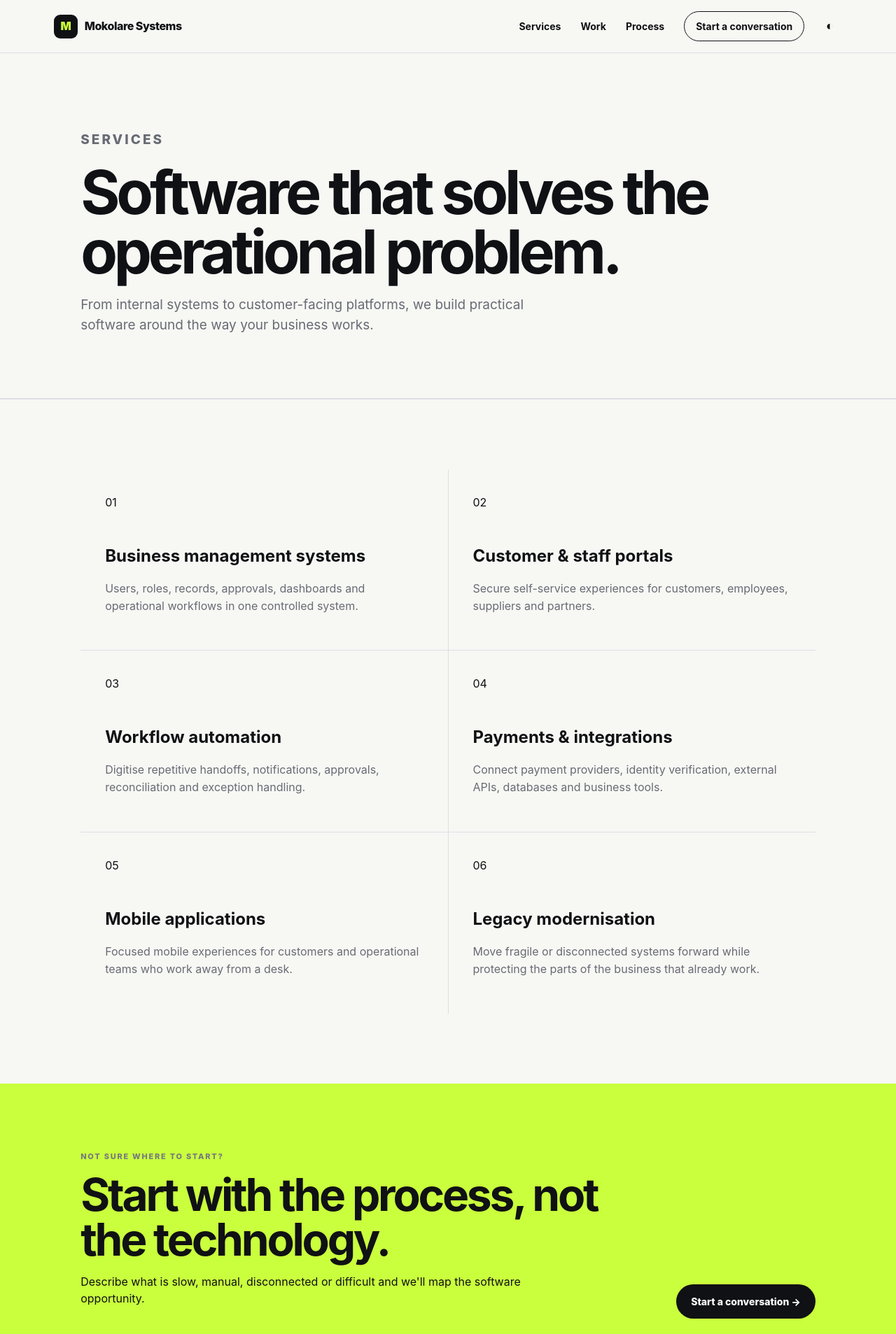
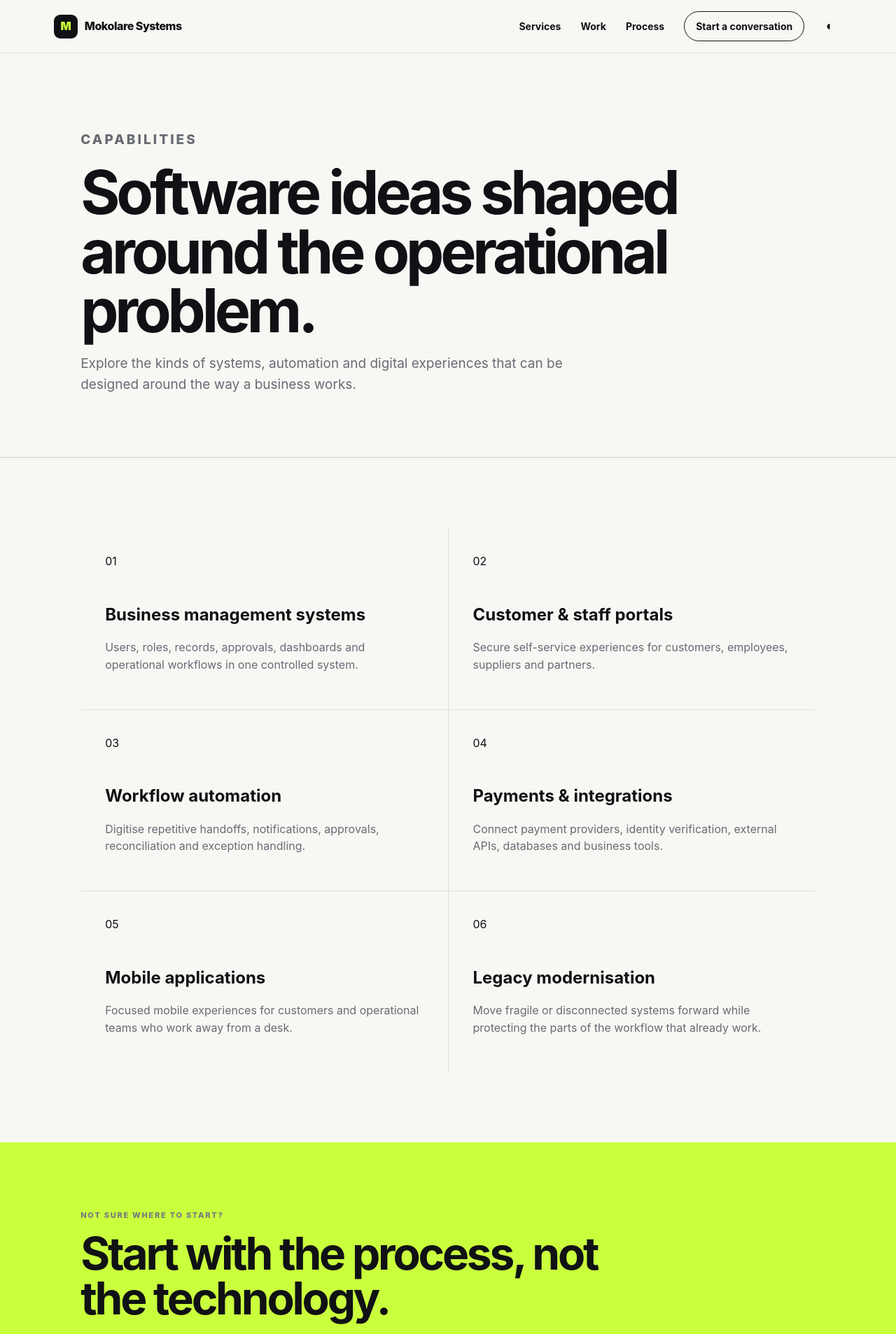
Before and after one commit to Christopher-Mokolare/business-software, an Angular app: page /services in a window 1280 px wide. Shown: the top 1907 px of the page at 70% size. Built offline with nearby package versions, Linux system fonts and the light colour scheme.

Commit message:
Refine capability and process positioning

```diff
--- a/src/app/pages/services.component.ts
+++ b/src/app/pages/services.component.ts
@@ -5,16 +5,16 @@ import { RouterLink } from '@angular/router';
   standalone: true,
   imports: [RouterLink],
   template: `
-<section class="page-hero"><p class="section-kicker">SERVICES</p><h1>Software that solves the operational problem.</h1><p>From internal systems to customer-facing platforms, we build practical software around the way your business works.</p></section>
+<section class="page-hero"><p class="section-kicker">CAPABILITIES</p><h1>Software ideas shaped around the operational problem.</h1><p>Explore the kinds of systems, automation and digital experiences that can be designed around the way a business works.</p></section>
 <section class="section"><div class="page-grid">
 <article><span>01</span><h3>Business management systems</h3><p>Users, roles, records, approvals, dashboards and operational workflows in one controlled system.</p></article>
 <article><span>02</span><h3>Customer & staff portals</h3><p>Secure self-service experiences for customers, employees, suppliers and partners.</p></article>
 <article><span>03</span><h3>Workflow automation</h3><p>Digitise repetitive handoffs, notifications, approvals, reconciliation and exception handling.</p></article>
 <article><span>04</span><h3>Payments & integrations</h3><p>Connect payment providers, identity verification, external APIs, databases and business tools.</p></article>
 <article><span>05</span><h3>Mobile applications</h3><p>Focused mobile experiences for customers and operational teams who work away from a desk.</p></article>
-<article><span>06</span><h3>Legacy modernisation</h3><p>Move fragile or disconnected systems forward while protecting the parts of the business that already work.</p></article>
+<article><span>06</span><h3>Legacy modernisation</h3><p>Move fragile or disconnected systems forward while protecting the parts of the workflow that already work.</p></article>
 </div></section>
-<section class="cta"><div><p class="section-kicker">NOT SURE WHERE TO START?</p><h2>Start with the process, not the technology.</h2><p>Describe what is slow, manual, disconnected or difficult and we'll map the software opportunity.</p></div><a class="button light" routerLink="/contact">Start a conversation →</a></section>
+<section class="cta"><div><p class="section-kicker">NOT SURE WHERE TO START?</p><h2>Start with the process, not the technology.</h2><p>Describe what is slow, manual, disconnected or difficult and explore what a software solution could look like.</p></div><a class="button light" routerLink="/contact">Start a conversation →</a></section>
 `
 })
 export class ServicesComponent {}
```
